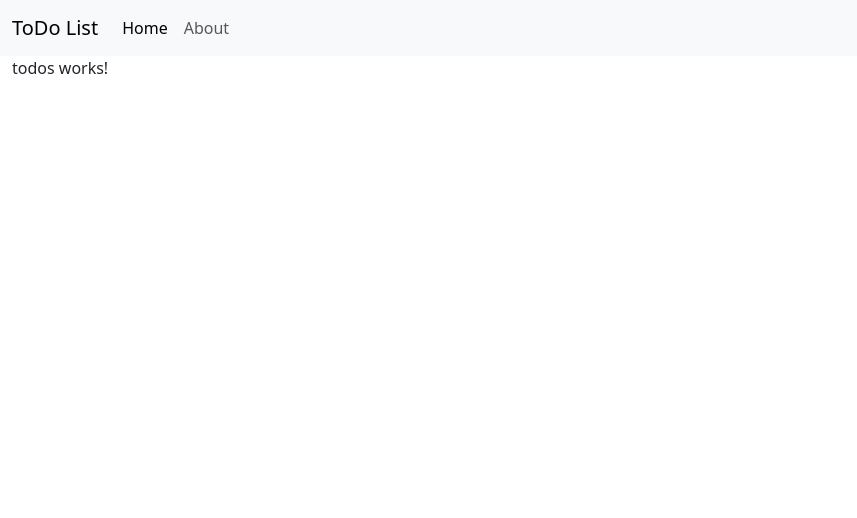
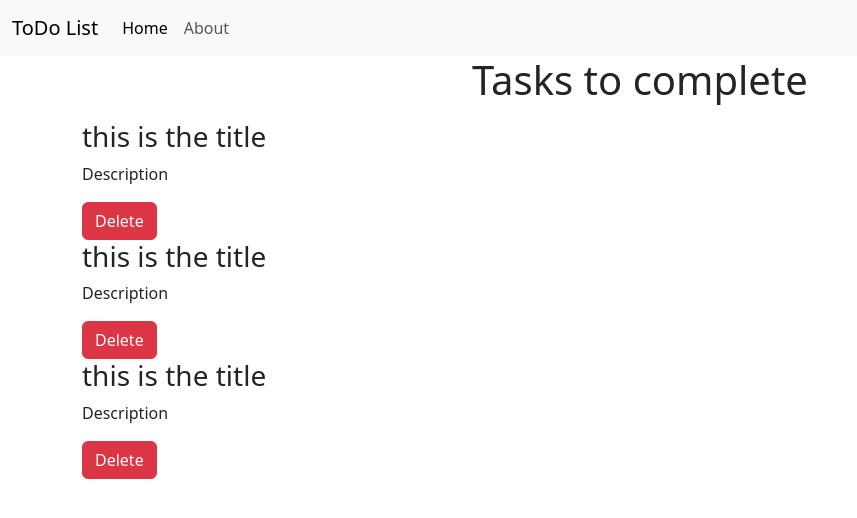
Before and after one commit to saisrinidhi8971/chw-todo-app, an Angular app: page / in a window 1280 px wide. Shown: the top 518 px of the page, without its empty margins (0-857 px from the left). Built offline with nearby package versions, Linux system fonts and the light colour scheme.

Commit message:
again some basic ui corrections

```diff
--- /dev/null
+++ b/src/app/MyComponents/todo-item/todo-item.component.html
@@ -0,0 +1,6 @@
+<div class="mg-3">
+  <h3>{{todo.title}}</h3>
+  <p>{{todo.desc}}</p>
+  <button class="btn btn-danger"> Delete</button>
+
+</div>
--- /dev/null
+++ b/src/app/MyComponents/todo-item/todo-item.component.ts
@@ -0,0 +1,16 @@
+import { Component, Input, OnInit } from '@angular/core';
+import { Todo } from 'src/app/TODO';
+
+@Component({
+  selector: 'app-todo-item',
+  templateUrl: './todo-item.component.html',
+  styleUrls: ['./todo-item.component.css']
+})
+export class TodoItemComponent implements OnInit{
+@Input() todo!:Todo;
+constructor(){ }
+ngOnInit(): void {
+
+}
+
+}
--- a/src/app/MyComponents/todos/todos.component.html
+++ b/src/app/MyComponents/todos/todos.component.html
@@ -1 +1,3 @@
-<p>todos works!</p>
+<div *ngFor="let todo of todos">
+   <app-todo-item [todo]="todo"></app-todo-item>
+</div>
--- a/src/app/MyComponents/todos/todos.component.ts
+++ b/src/app/MyComponents/todos/todos.component.ts
@@ -1,10 +1,37 @@
-import { Component } from '@angular/core';
+import { Component, OnInit} from '@angular/core';
+import{Todo}from '../../TODO';
 
 @Component({
   selector: 'app-todos',
   templateUrl: './todos.component.html',
   styleUrls: ['./todos.component.css']
 })
-export class TodosComponent {
+export class TodosComponent implements OnInit {
+  todos:Todo[];
+  constructor(){
+    this.todos=[
+      {
+        sno:1,
+        title:"this is the title",
+        desc:"Description",
+        active:true
+      },
+      {
+        sno:2,
+        title:"this is the title",
+        desc:"Description",
+        active:true
+      },
+      {
+        sno:3,
+        title:"this is the title",
+        desc:"Description",
+        active:true
+      }
+    ]
+  }
+  ngOnInit(): void {
+
+  }
 
 }
--- /dev/null
+++ b/src/app/TODO.ts
@@ -0,0 +1,6 @@
+export class Todo{
+  sno!:number
+  title!:string
+  desc!:string
+  active!:boolean
+}
--- a/src/app/app.component.html
+++ b/src/app/app.component.html
@@ -17,7 +17,8 @@
       </div>
     </div>
   </nav>
-  <div class="container-fluid">
+  <div class="container">
+    <h1 class="text-center mb-3">Tasks to complete</h1>
     <app-todos></app-todos>
   </div>
 </div>
--- a/src/app/app.module.ts
+++ b/src/app/app.module.ts
@@ -4,11 +4,13 @@
 import { AppRoutingModule } from './app-routing.module';
 import { AppComponent } from './app.component';
 import { TodosComponent } from './MyComponents/todos/todos.component';
+import { TodoItemComponent } from './MyComponents/todo-item/todo-item.component';
 
 @NgModule({
   declarations: [
     AppComponent,
-    TodosComponent
+    TodosComponent,
+    TodoItemComponent
   ],
   imports: [
     BrowserModule,
```
Also changed, not shown: src/app/MyComponents/todo-item/todo-item.component.css (added), 1 other file (tests, documents, lock files or other folders).
